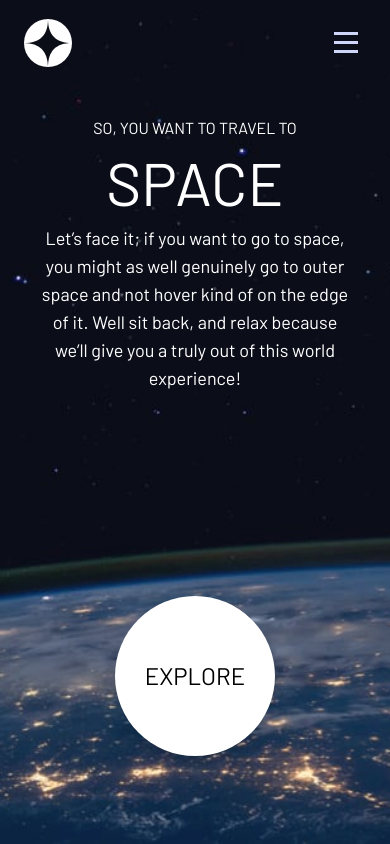
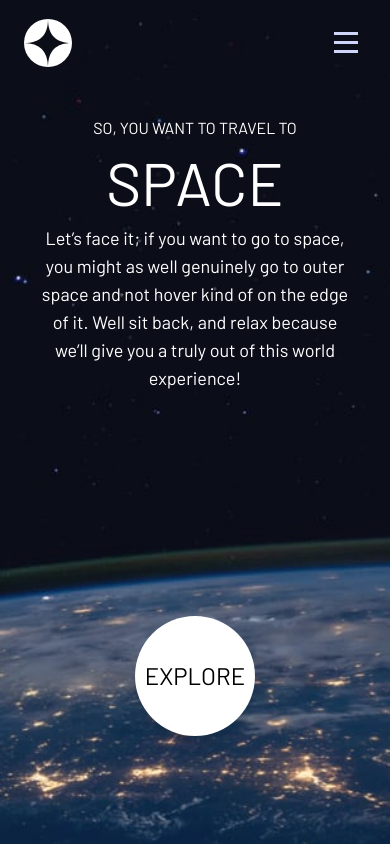
Before and after one commit to emanuel-ra/Space-tourism-website, a React (Vite) app: page / in a window 390 px wide. Built offline with nearby package versions, Linux system fonts and the light colour scheme; a web font is replaced by a local one.

Commit message:
readme edited

```diff
--- a/src/Home/Body.jsx
+++ b/src/Home/Body.jsx
@@ -17,7 +17,7 @@ function Body() {
       </article>
 
       <article className="flex items-center justify-center">
-        <div className="flex items-center rounded-full w-[10rem] h-[10rem] md:w-[20rem] md:h-[20rem] lg:w-[22rem] lg:h-[22rem] lg:p-10 hover:bg-white/25 hover:backdrop-blur-sm ">
+        <div className="flex items-center rounded-full w-[10rem] h-[10rem] md:w-[20rem] md:h-[20rem] p-5 md:p-10 lg:w-[22rem] lg:h-[22rem] lg:p-10 hover:bg-white/25 hover:backdrop-blur-sm" >
             <button className="bg-white h-full w-full  rounded-full text-2xl  md:text-4xl shadow-lg uppercase">Explore</button>
         </div>
       </article>
--- a/src/components/Footer.jsx
+++ b/src/components/Footer.jsx
@@ -1,7 +1,7 @@
 function Footer() {
   return (
     <footer className="min-w-full hidden lg:block lg:absolute lg:bottom-0 text-white text-center">
-        Challenge by <a href="https://www.frontendmentor.io?ref=challenge" target="_blank" >Frontend Mentor</a>.
+        Challenge by <a href="https://www.frontendmentor.io/challenges/space-tourism-multipage-website-gRWj1URZ3" target="_blank" >Frontend Mentor</a>.
         Coded by <a href="https://www.linkedin.com/in/emanuelramirezabarca/" target="_blank" >Tomas Emanuel Ramirez Abarca</a>.
     </footer>
   )
--- a/src/components/Header.jsx
+++ b/src/components/Header.jsx
@@ -10,7 +10,7 @@ function Header() {
     <header className="min-w-full absolute justify-between items-center flex lg:py-10 lg:pl-10">
 
       <section className="lg:w-1/2 flex lg:justify-between lg:items-center relative pl-6 lg:pl-12">
-        <img src={Logo} alt="Logo" />
+        <img src={Logo} alt="Logo" className="hover:animate-spin cursor-pointer" />
         <span className="hidden h-1 w-[90%] border-b-[1px] absolute -right-20 z-10 lg:block"></span>
         <h1 className="sr-only">Space Tourism Website</h1>
       </section>
--- a/tailwind.config.cjs
+++ b/tailwind.config.cjs
@@ -34,4 +34,7 @@ module.exports = {
     },
   },
   plugins: [],
+  future:{
+    hoverOnlyWhenSupported:true
+  }
 }
```
Also changed, not shown: 1 other file (tests, documents, lock files or other folders).
